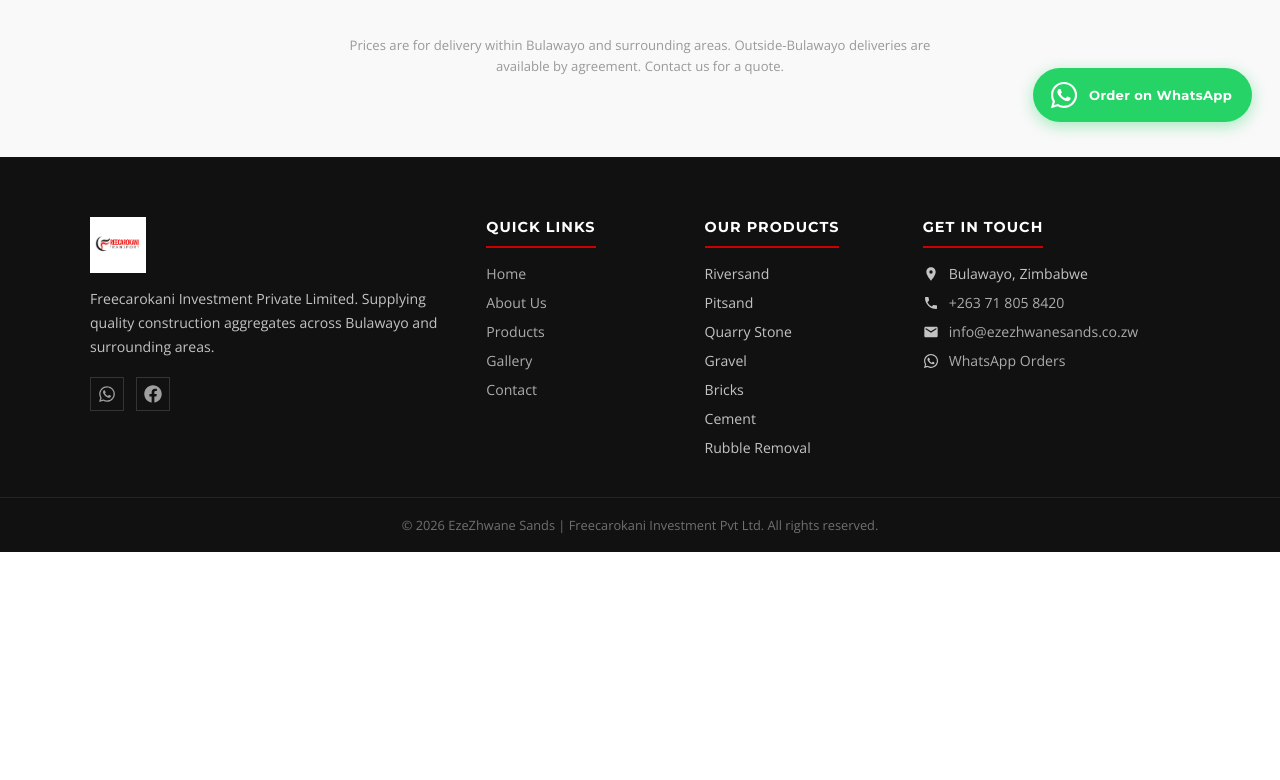
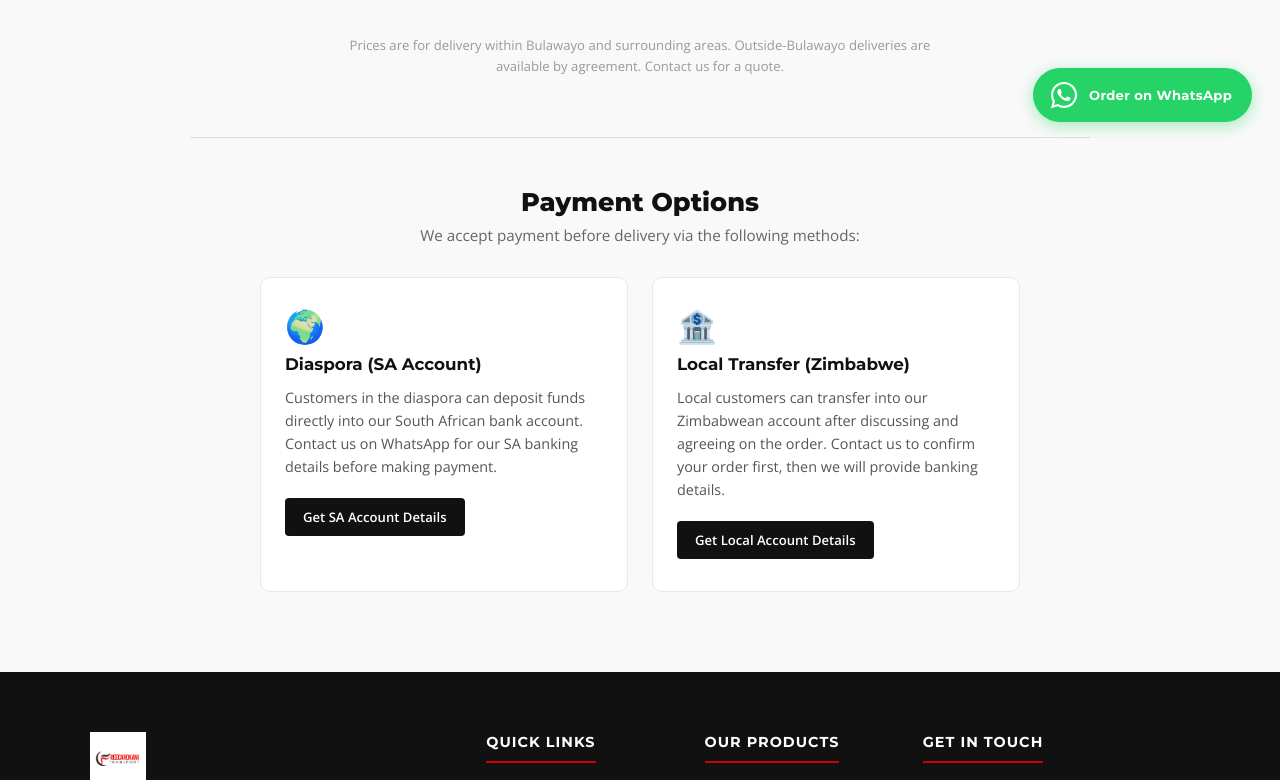
Before and after one commit to munyaradzichakwenya60-coder/ezezhwane-sands, a React (Vite) app: page /pricing in a window 1280 px wide. Shown: the part 650-1430 px from the top of the page. Before the commit the page ends 1202 px from the top, so only its background shows below. Built offline with nearby package versions, Linux system fonts and the light colour scheme.

Commit message:
Add payment options section to Pricing page (SA account + local transfer)

```diff
--- a/src/pages/Pricing.css
+++ b/src/pages/Pricing.css
@@ -146,3 +146,76 @@
     font-size: 1.8rem;
   }
 }
+
+/* ── Payment Options ── */
+.payment-options {
+  margin-top: 60px;
+  padding-top: 48px;
+  border-top: 1px solid #e0e0e0;
+  text-align: center;
+}
+
+.payment-options-title {
+  font-size: 1.6rem;
+  font-weight: 800;
+  color: #111;
+  margin-bottom: 8px;
+}
+
+.payment-options-subtitle {
+  color: #666;
+  font-size: 0.95rem;
+  margin-bottom: 32px;
+}
+
+.payment-options-grid {
+  display: grid;
+  grid-template-columns: 1fr 1fr;
+  gap: 24px;
+  max-width: 760px;
+  margin: 0 auto;
+}
+
+.payment-option-card {
+  background: #fff;
+  border: 1px solid #e8e8e8;
+  border-radius: 10px;
+  padding: 32px 24px;
+  text-align: left;
+  display: flex;
+  flex-direction: column;
+  gap: 12px;
+}
+
+.payment-option-icon {
+  font-size: 2rem;
+  line-height: 1;
+}
+
+.payment-option-card h3 {
+  font-size: 1.05rem;
+  font-weight: 700;
+  color: #111;
+  margin: 0;
+}
+
+.payment-option-card p {
+  font-size: 0.9rem;
+  color: #555;
+  line-height: 1.6;
+  margin: 0;
+}
+
+.payment-option-card .pricing-card-btn {
+  display: inline-block;
+  margin-top: 8px;
+  align-self: flex-start;
+  font-size: 0.82rem;
+  padding: 10px 18px;
+}
+
+@media (max-width: 600px) {
+  .payment-options-grid {
+    grid-template-columns: 1fr;
+  }
+}
--- a/src/pages/Pricing.jsx
+++ b/src/pages/Pricing.jsx
@@ -95,6 +95,46 @@
             Prices are for delivery within Bulawayo and surrounding areas. Outside-Bulawayo deliveries
             are available by agreement. Contact us for a quote.
           </p>
+
+          {/* Payment options */}
+          <div className="payment-options">
+            <h2 className="payment-options-title">Payment Options</h2>
+            <p className="payment-options-subtitle">We accept payment before delivery via the following methods:</p>
+            <div className="payment-options-grid">
+              <div className="payment-option-card">
+                <div className="payment-option-icon">🌍</div>
+                <h3>Diaspora (SA Account)</h3>
+                <p>
+                  Customers in the diaspora can deposit funds directly into our South African bank account.
+                  Contact us on WhatsApp for our SA banking details before making payment.
+                </p>
+                <a
+                  href={wa({ product: 'Payment', intent: 'enquire', area: 'Diaspora SA Account', where: 'payment options' })}
+                  className="pricing-card-btn"
+                  target="_blank"
+                  rel="noopener noreferrer"
+                >
+                  Get SA Account Details
+                </a>
+              </div>
+              <div className="payment-option-card">
+                <div className="payment-option-icon">🏦</div>
+                <h3>Local Transfer (Zimbabwe)</h3>
+                <p>
+                  Local customers can transfer into our Zimbabwean account after discussing and agreeing
+                  on the order. Contact us to confirm your order first, then we will provide banking details.
+                </p>
+                <a
+                  href={wa({ product: 'Payment', intent: 'enquire', area: 'Local ZW Account', where: 'payment options' })}
+                  className="pricing-card-btn"
+                  target="_blank"
+                  rel="noopener noreferrer"
+                >
+                  Get Local Account Details
+                </a>
+              </div>
+            </div>
+          </div>
         </div>
       </section>
     </>
```
